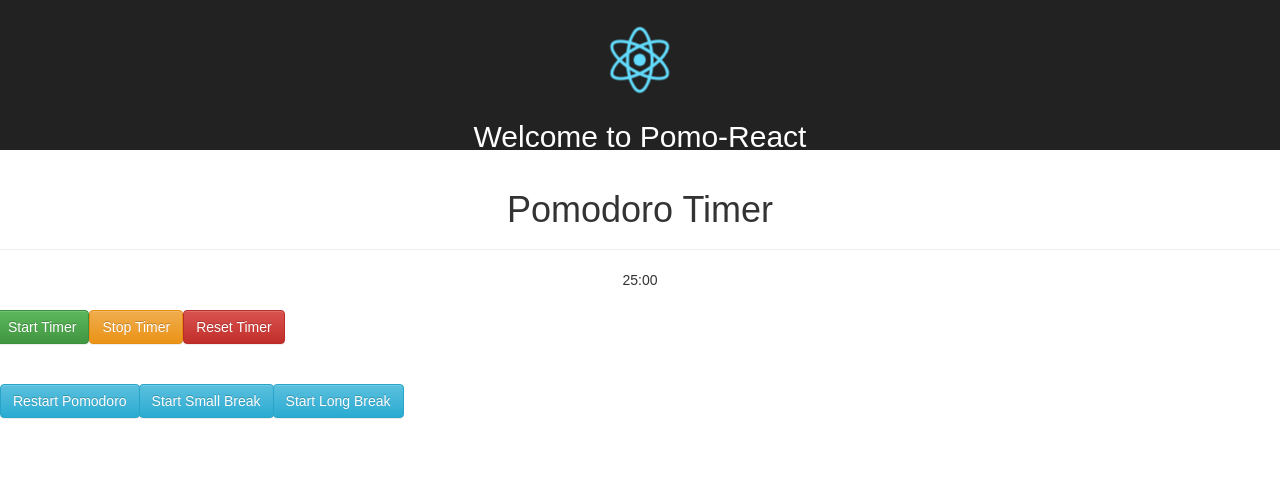
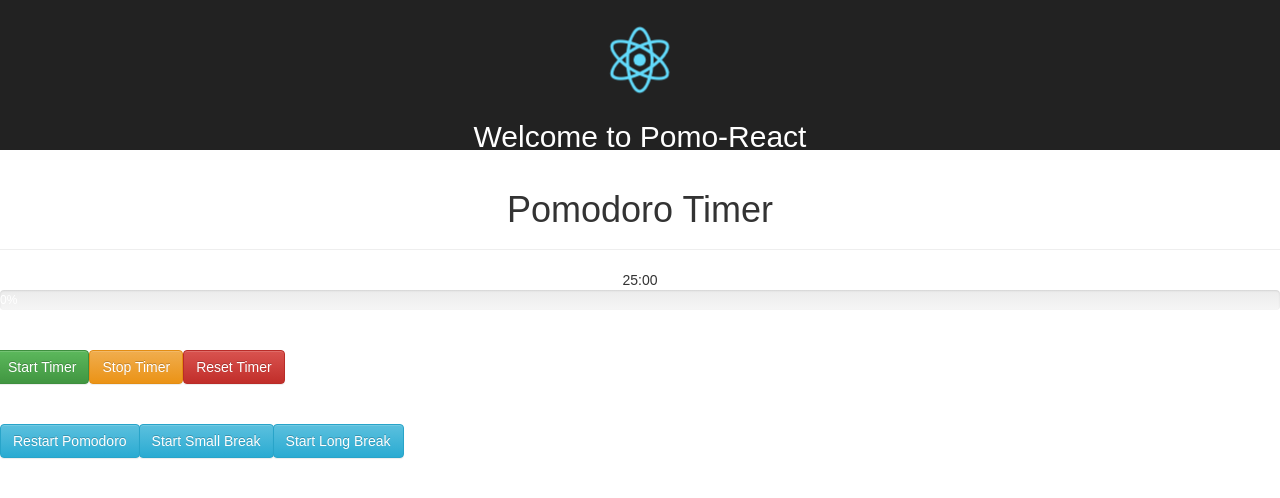
Before and after one commit to AscaL/pomo-react, a React (Create React App) app: page / in a window 1280 px wide. Shown: the top 498 px of the page. Built offline with nearby package versions, Linux system fonts and the light colour scheme.

Commit message:
add start of percentage

```diff
--- a/src/components/Timer.js
+++ b/src/components/Timer.js
@@ -6,6 +6,7 @@ import {
   ButtonToolbar,
   Pager,
   Alert,
+  ProgressBar,
 } from 'react-bootstrap';
 
 function TimerHeader() {
@@ -37,6 +38,22 @@ function TimerCounter({ props }) {
     <div>
       {displayTime(timeInSeconds)}
     </div>
+  );
+}
+
+function TimerProgressBar({ props }) {
+  const minutesInSeconds = props.minutes * 60;
+  const timeInSeconds = minutesInSeconds + props.seconds;
+  const onePercent = 1500 / 100;
+  const percentage = Math.floor(timeInSeconds / onePercent);
+
+  return (
+    <ProgressBar
+      bsStyle="success"
+      now={100 - percentage}
+      label={`${100 - percentage}%`}
+      active
+    />
   );
 }
 
@@ -94,6 +111,7 @@ export default function Timer(props) {
     <div>
       <TimerHeader />
       <TimerCounter props={props} />
+      <TimerProgressBar props={props} />
       <ButtonToolbar>
         <Pager>
           <StartTimerButton onStartTimer={props.onStartTimer} />
```
